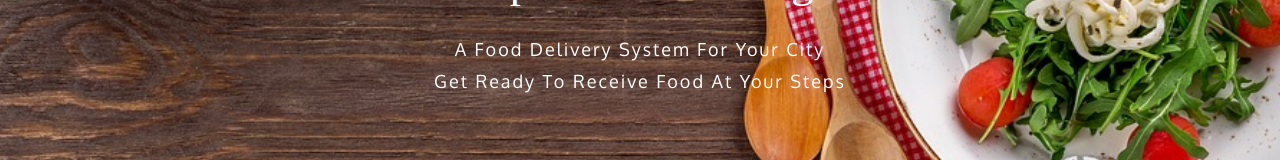
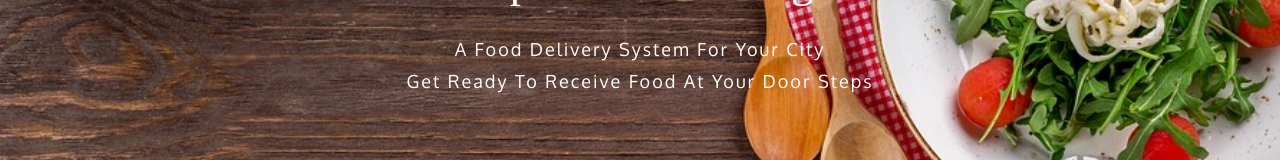
Before and after one commit to sb41singh/loading, a website: page public/index.html in a window 1280 px wide. Shown: the part 124-284 px from the top of the page. Drawn offline with Linux system fonts and the light colour scheme.

Commit message:
spell mistake fix

```diff
--- a/public/index.html
+++ b/public/index.html
@@ -33,7 +33,7 @@
 		<div class="container">
 			<h1>RBL Express Coming Soon</h1>
 			<p>A food delivery system for your city</p>
-			<p>Get ready to receive food at your steps</p>
+			<p>Get ready to receive food at your door steps</p>
 			<!--timer-->
 			<div class="timer_wrap">
 				<div id="counter"></div>
```
